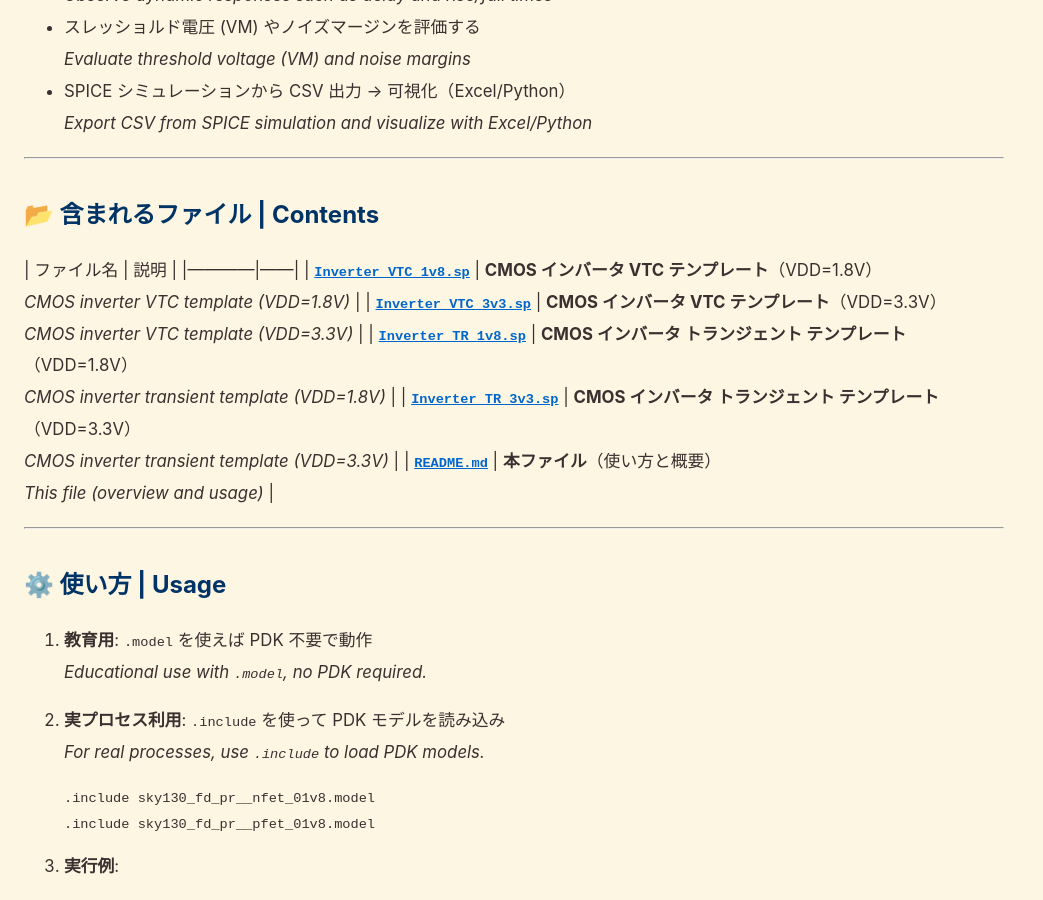
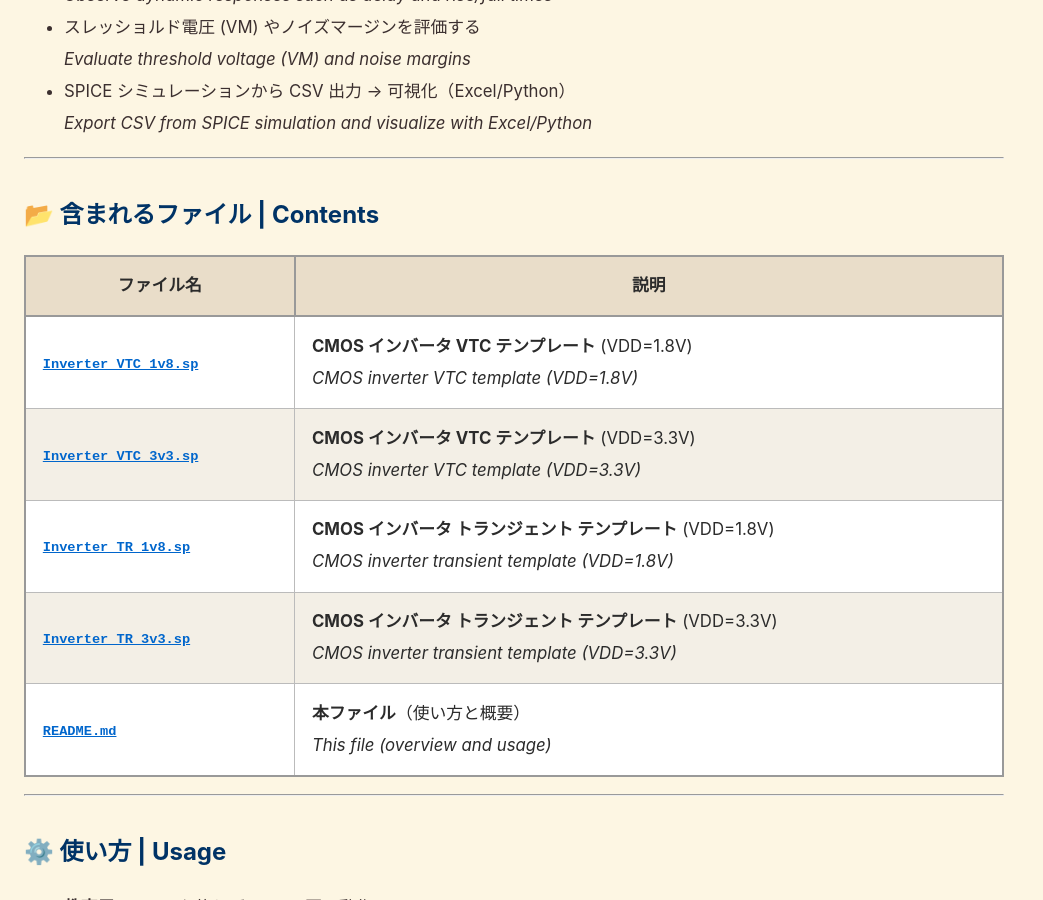
Before and after one commit to Samizo-AITL/SamizoGPT, a Jekyll site: the page built from InverterTemplates/index.md, in a window 1280 px wide and 900 px high, scrolled down 461 px. Shown: the whole window, without its empty margins (0-1043 px from the left). Built offline with Jekyll 4.4.1, drawn with Linux system fonts in a browser that asks for light colours.

```diff
--- a/InverterTemplates/index.md
+++ b/InverterTemplates/index.md
@@ -26,12 +26,13 @@ CMOS インバータの **VTC（Voltage Transfer Characteristic, 入出力特性
 ---
 
 ## 📂 含まれるファイル | Contents
+
 | ファイル名 | 説明 |
 |------------|------|
-| [`Inverter_VTC_1v8.sp`](./Inverter_VTC_1v8.sp) | **CMOS インバータ VTC テンプレート**（VDD=1.8V）<br>*CMOS inverter VTC template (VDD=1.8V)* |
-| [`Inverter_VTC_3v3.sp`](./Inverter_VTC_3v3.sp) | **CMOS インバータ VTC テンプレート**（VDD=3.3V）<br>*CMOS inverter VTC template (VDD=3.3V)* |
-| [`Inverter_TR_1v8.sp`](./Inverter_TR_1v8.sp)   | **CMOS インバータ トランジェント テンプレート**（VDD=1.8V）<br>*CMOS inverter transient template (VDD=1.8V)* |
-| [`Inverter_TR_3v3.sp`](./Inverter_TR_3v3.sp)   | **CMOS インバータ トランジェント テンプレート**（VDD=3.3V）<br>*CMOS inverter transient template (VDD=3.3V)* |
+| [`Inverter_VTC_1v8.sp`](./Inverter_VTC_1v8.sp) | **CMOS インバータ VTC テンプレート** (VDD=1.8V)<br>*CMOS inverter VTC template (VDD=1.8V)* |
+| [`Inverter_VTC_3v3.sp`](./Inverter_VTC_3v3.sp) | **CMOS インバータ VTC テンプレート** (VDD=3.3V)<br>*CMOS inverter VTC template (VDD=3.3V)* |
+| [`Inverter_TR_1v8.sp`](./Inverter_TR_1v8.sp) | **CMOS インバータ トランジェント テンプレート** (VDD=1.8V)<br>*CMOS inverter transient template (VDD=1.8V)* |
+| [`Inverter_TR_3v3.sp`](./Inverter_TR_3v3.sp) | **CMOS インバータ トランジェント テンプレート** (VDD=3.3V)<br>*CMOS inverter transient template (VDD=3.3V)* |
 | [`README.md`](./README.md) | **本ファイル**（使い方と概要）<br>*This file (overview and usage)* |
 
 ---
```
